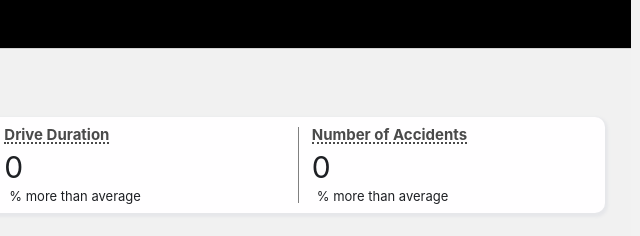
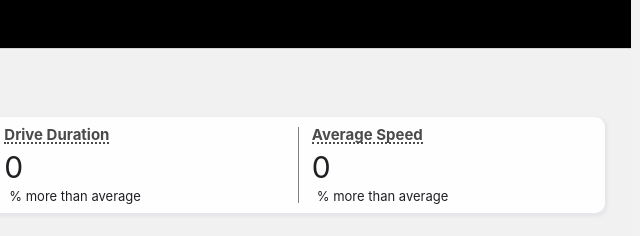
Before and after one commit to krish-p25/Uni, a website: page simulator/dashboard.html in a window 1280 px wide. Shown: the top 236 px of the page, 649-1289 px from the left, 640 px wide, since content can reach past the window. Drawn offline with nearby package versions, Linux system fonts and the light colour scheme.

Commit message:
changed number of accidents to average speed

```diff
--- a/simulator/dashboard.html
+++ b/simulator/dashboard.html
@@ -72,8 +72,8 @@
             </div>
 
             <div class="user-info-box">
-                <div class="user-info-title tooltip">Number of Accidents
-                    <span class="tooltiptext">Number of accidents you cased across the journey.</span>
+                <div class="user-info-title tooltip">Average Speed
+                    <span class="tooltiptext">Your average speed across the journey.</span>
                 </div>
                 <div style="display: flex; flex-direction: row;" id="inventory-value-number" class="user-info-number">
                     <div class="inventory-value-number-value-container">0</div>
```
